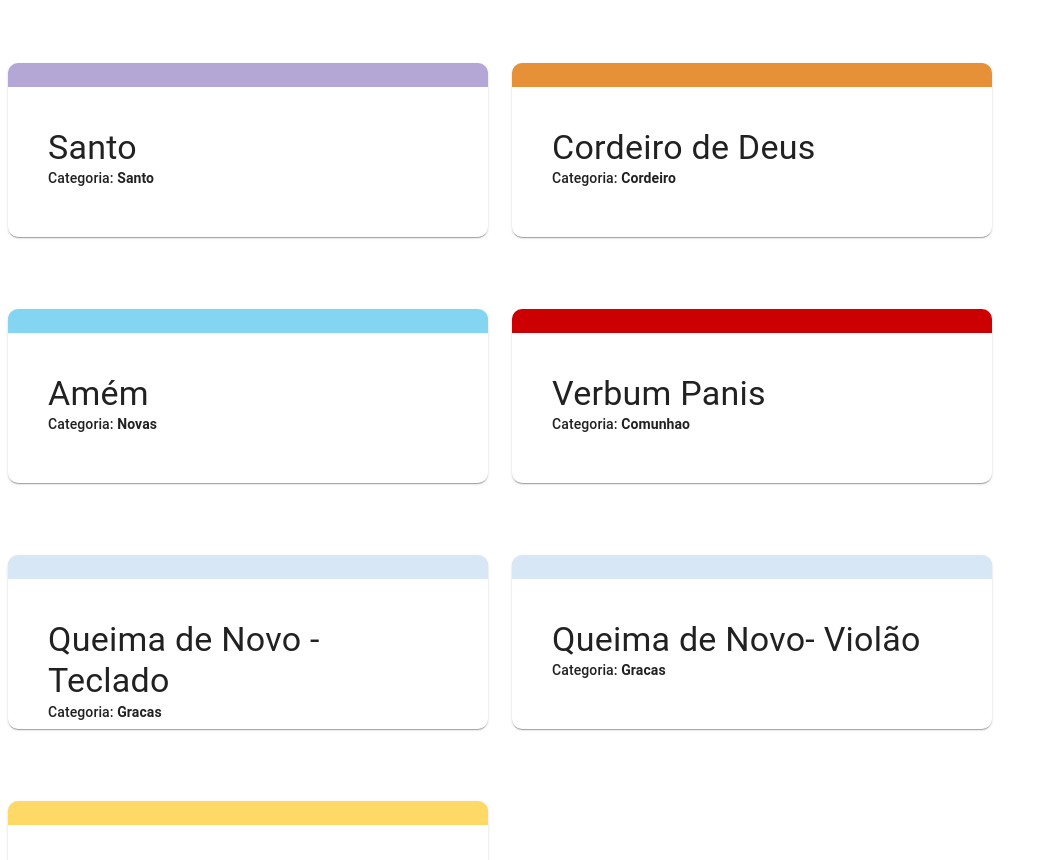
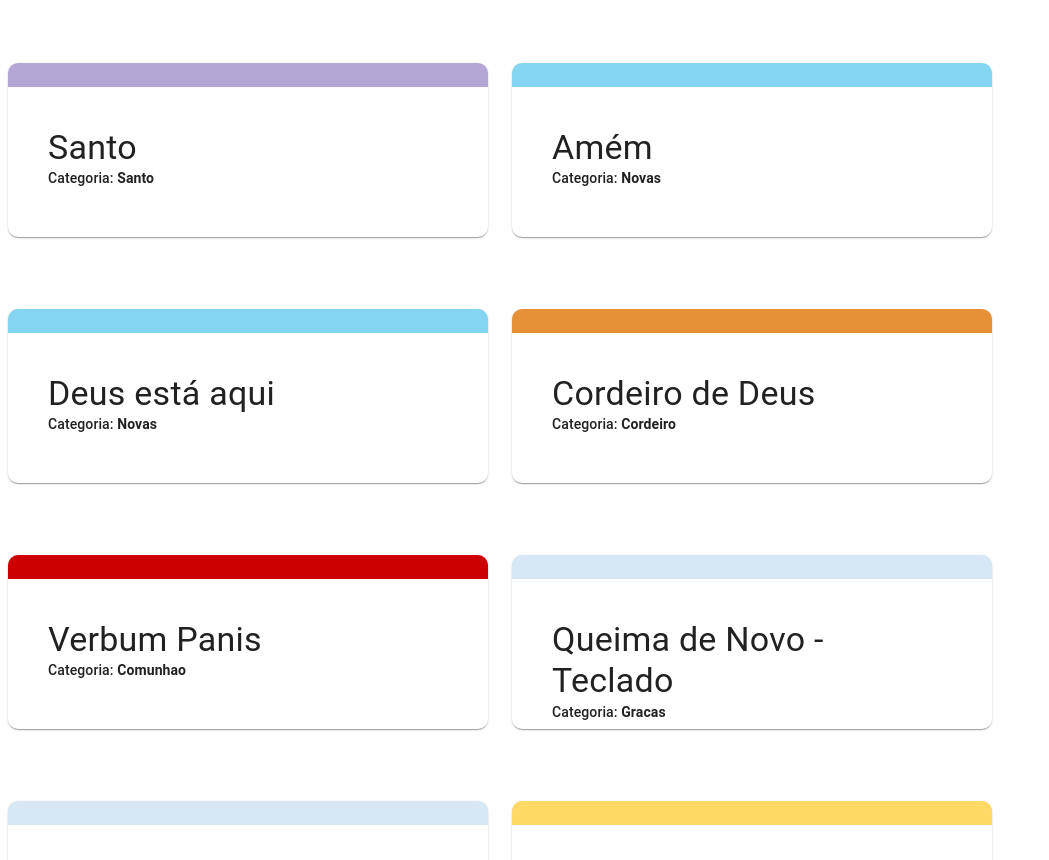
Before and after one commit to rafadealmeida/repertorio, a React (Create React App) app: page /missajun2 in a window 1280 px wide. Shown: the part 860-1720 px from the top of the page, without its empty margins (0-1049 px from the left). Built offline with nearby package versions, Linux system fonts and the light colour scheme.

Commit message:
nova musica

```diff
--- a/src/_mocks/repertorioMissaJun-2.js
+++ b/src/_mocks/repertorioMissaJun-2.js
@@ -329,6 +329,36 @@ const repertorioMissaFev = [
     `,
   },
   {
+    titulo: 'Amém',
+    id: sumId(),
+    categoria: 'Novas',
+    link: 'https://www.youtube.com/watch?v=ZpafvInYt1w&list=PL9F8jR3RBb9I30WZptERGTIr05Qvyj3Vp&index=9',
+    base: false,
+    cifra: `
+        D#º   Em9         C    G        D7
+        A________mém, a--a--mém amém, amém
+        D#º    Em9        C    G        D
+        A________mém, a--a--mém amém, amém
+    `,
+  },
+  {
+    titulo: 'Deus está aqui',
+    id: sumId(),
+    categoria: 'Novas',
+    link: 'https://www.youtube.com/watch?v=ZpafvInYt1w&list=PL9F8jR3RBb9I30WZptERGTIr05Qvyj3Vp&index=9',
+    base: false,
+    cifra: `
+    C       G/B  Am7    Am7/G
+    Deus, está aqui, aleluia
+         F9                 G      C
+    Tão certo como o ar que eu respiro
+         F9               G           C  G/B  Am
+    Tão certo como o amanhã que se leva_____nta
+         Dm               G                 C
+    Tão certo como eu te falo e podes me ouvir
+    `,
+  },
+  {
     titulo: 'Cordeiro de Deus',
     id: sumId(),
     categoria: 'Cordeiro',
@@ -349,19 +379,6 @@ const repertorioMissaFev = [
     Cordeiro de Deus que tirais o pecado do mundo
            Am7     D  D4  G
     Dai-nos a paz, a vossa paz
-    `,
-  },
-  {
-    titulo: 'Amém',
-    id: sumId(),
-    categoria: 'Novas',
-    link: 'https://www.youtube.com/watch?v=ZpafvInYt1w&list=PL9F8jR3RBb9I30WZptERGTIr05Qvyj3Vp&index=9',
-    base: false,
-    cifra: `
-        D#º   Em9         C    G        D7
-        A________mém, a--a--mém amém, amém
-        D#º    Em9        C    G        D
-        A________mém, a--a--mém amém, amém
     `,
   },
   {
```
